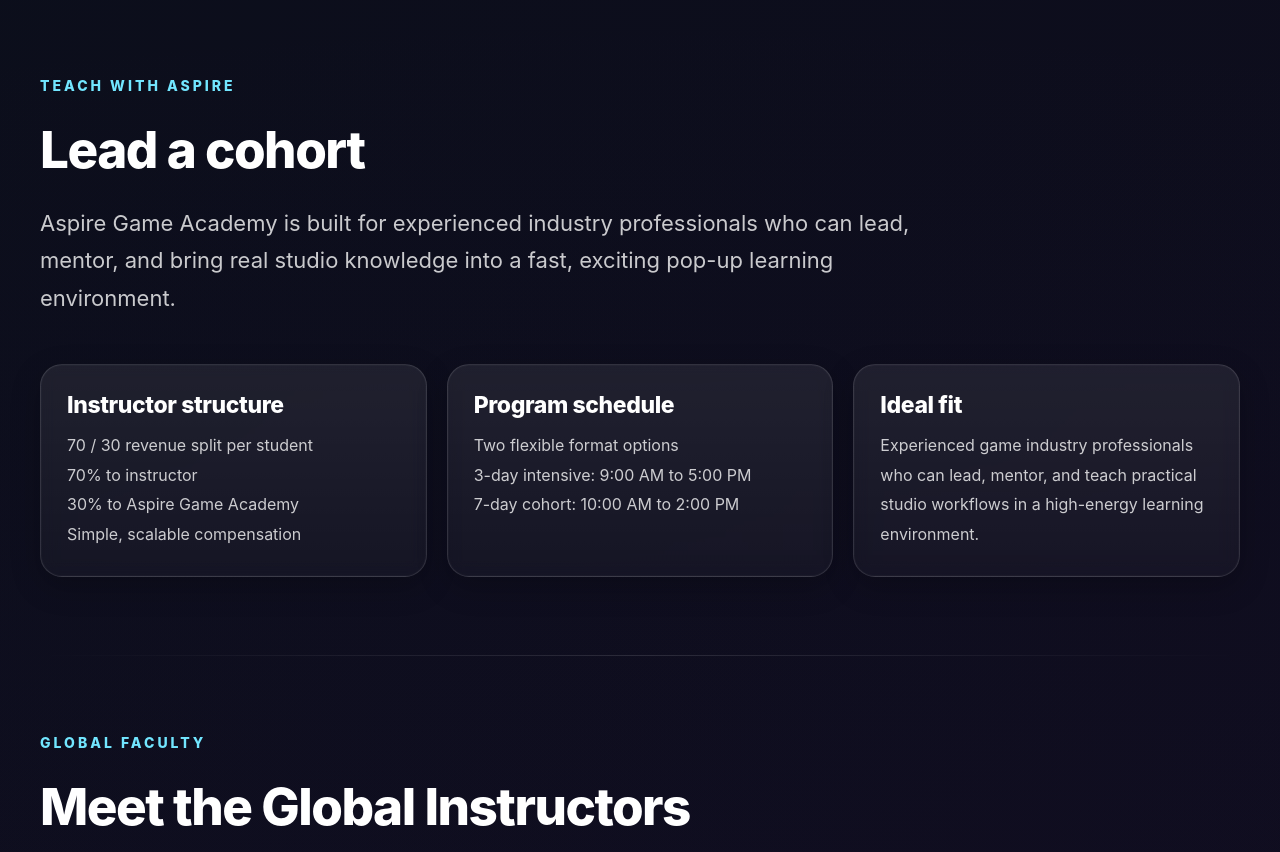
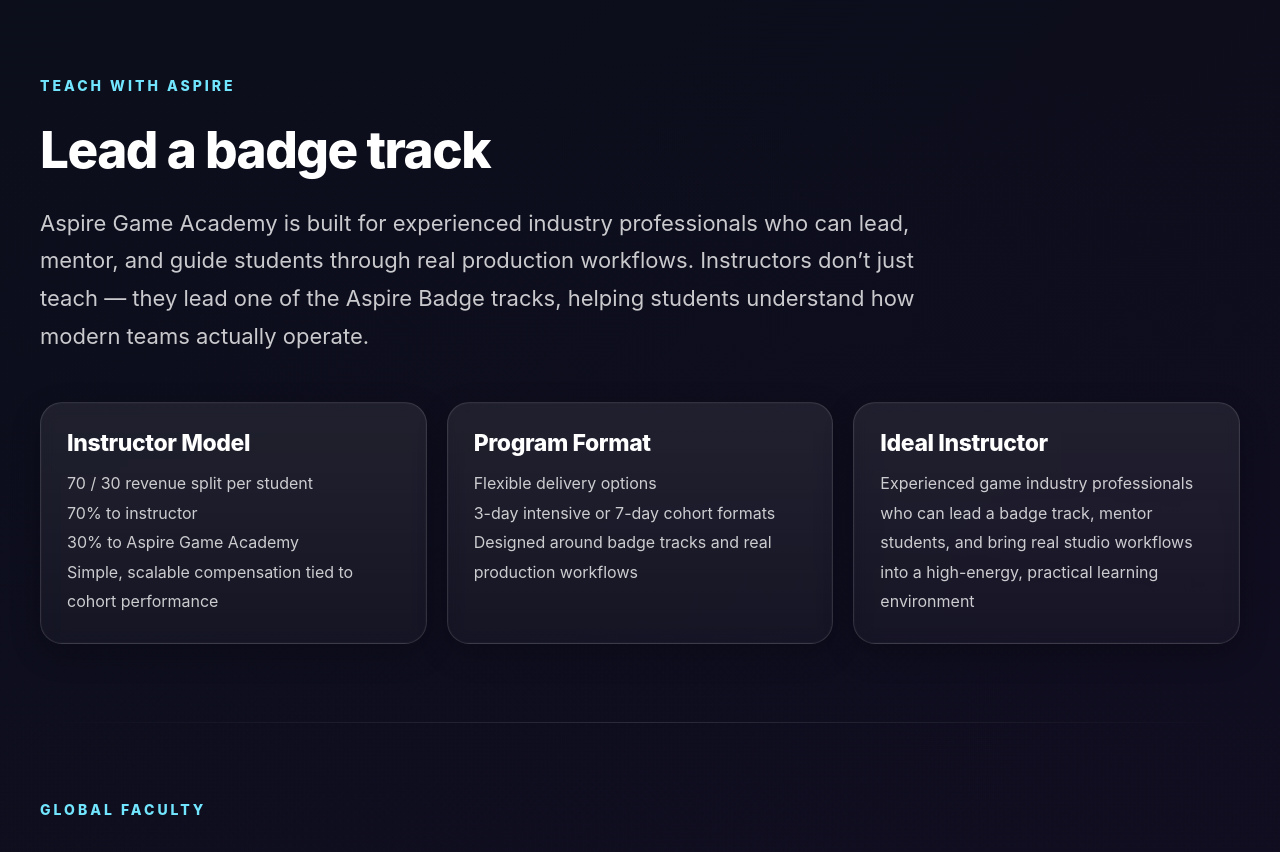
Before and after one commit to jessgoodvibesonly/aspire-game-academy, a Next.js app: page / in a window 1280 px wide. Shown: the part 8160-9012 px from the top of the page. Built offline with nearby package versions, Linux system fonts and the light colour scheme.

Commit message:
Update Teach With Aspire section for badge track messaging

```diff
--- a/app/page.tsx
+++ b/app/page.tsx
@@ -912,16 +912,16 @@ export default function Home() {
 
       <section style={sectionStyle}>
         <div style={sectionIntroStyle}>
-          <div style={smallLabelStyle}>Teach With Aspire</div>
-          <h2 style={h2Style}>Lead a cohort</h2>
+          <div style={smallLabelStyle}>TEACH WITH ASPIRE</div>
+          <h2 style={h2Style}>Lead a badge track</h2>
           <p style={bodyStyle}>
-            Aspire Game Academy is built for experienced industry professionals who can lead, mentor, and bring real studio knowledge into a fast, exciting pop-up learning environment.
+            Aspire Game Academy is built for experienced industry professionals who can lead, mentor, and guide students through real production workflows. Instructors don’t just teach — they lead one of the Aspire Badge tracks, helping students understand how modern teams actually operate.
           </p>
         </div>
 
         <div style={gridStyle}>
           <div style={cardStyle}>
-            <h3 style={cardTitleStyle}>Instructor structure</h3>
+            <h3 style={cardTitleStyle}>Instructor Model</h3>
             <p style={{ color: colors.muted, lineHeight: 1.85, margin: 0 }}>
               70 / 30 revenue split per student
               <br />
@@ -929,25 +929,25 @@ export default function Home() {
               <br />
               30% to Aspire Game Academy
               <br />
-              Simple, scalable compensation
+              Simple, scalable compensation tied to cohort performance
             </p>
           </div>
 
           <div style={cardStyle}>
-            <h3 style={cardTitleStyle}>Program schedule</h3>
+            <h3 style={cardTitleStyle}>Program Format</h3>
             <p style={{ color: colors.muted, lineHeight: 1.85, margin: 0 }}>
-              Two flexible format options
+              Flexible delivery options
               <br />
-              3-day intensive: 9:00 AM to 5:00 PM
+              3-day intensive or 7-day cohort formats
               <br />
-              7-day cohort: 10:00 AM to 2:00 PM
+              Designed around badge tracks and real production workflows
             </p>
           </div>
 
           <div style={cardStyle}>
-            <h3 style={cardTitleStyle}>Ideal fit</h3>
+            <h3 style={cardTitleStyle}>Ideal Instructor</h3>
             <p style={{ color: colors.muted, lineHeight: 1.85, margin: 0 }}>
-              Experienced game industry professionals who can lead, mentor, and teach practical studio workflows in a high-energy learning environment.
+              Experienced game industry professionals who can lead a badge track, mentor students, and bring real studio workflows into a high-energy, practical learning environment
             </p>
           </div>
         </div>
```
